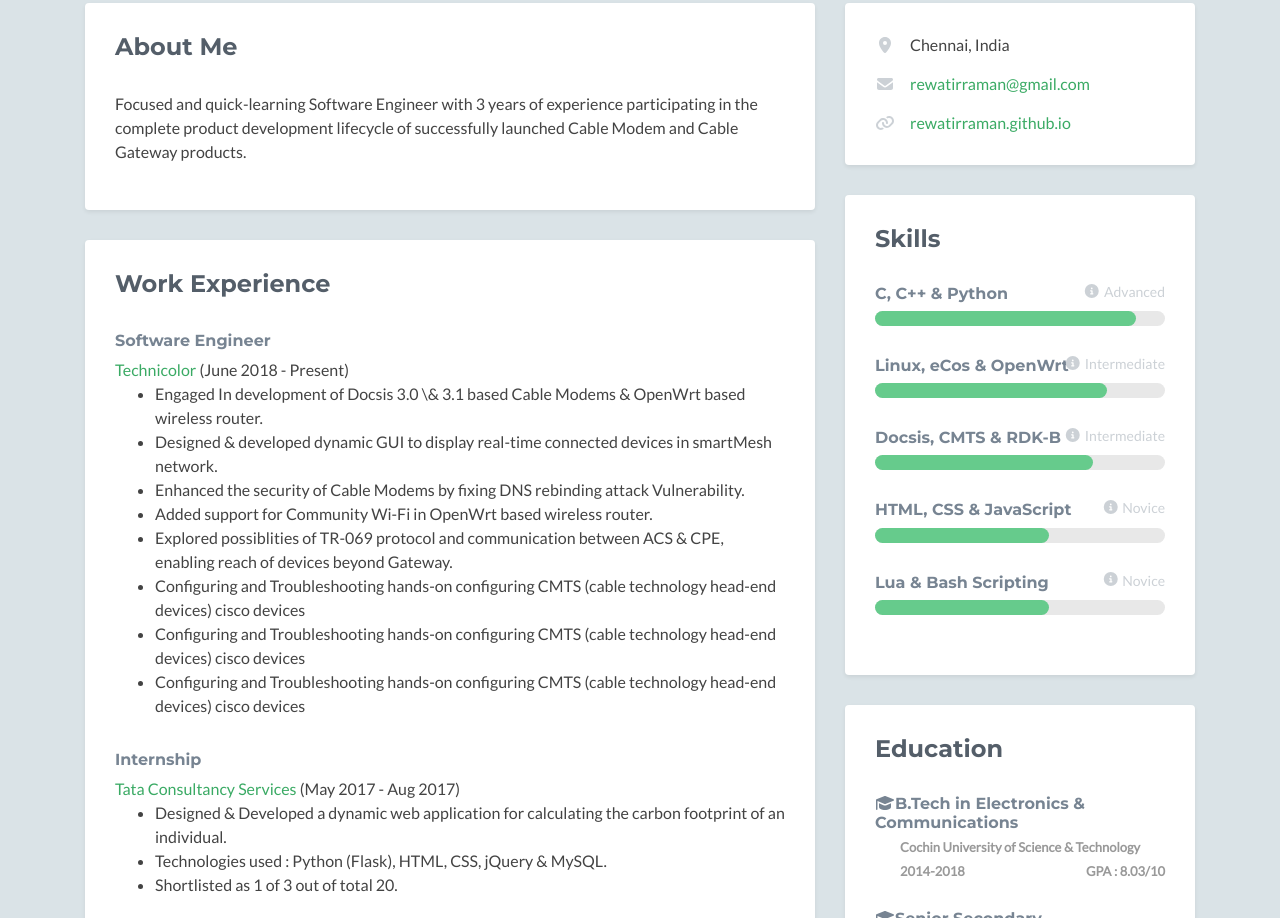
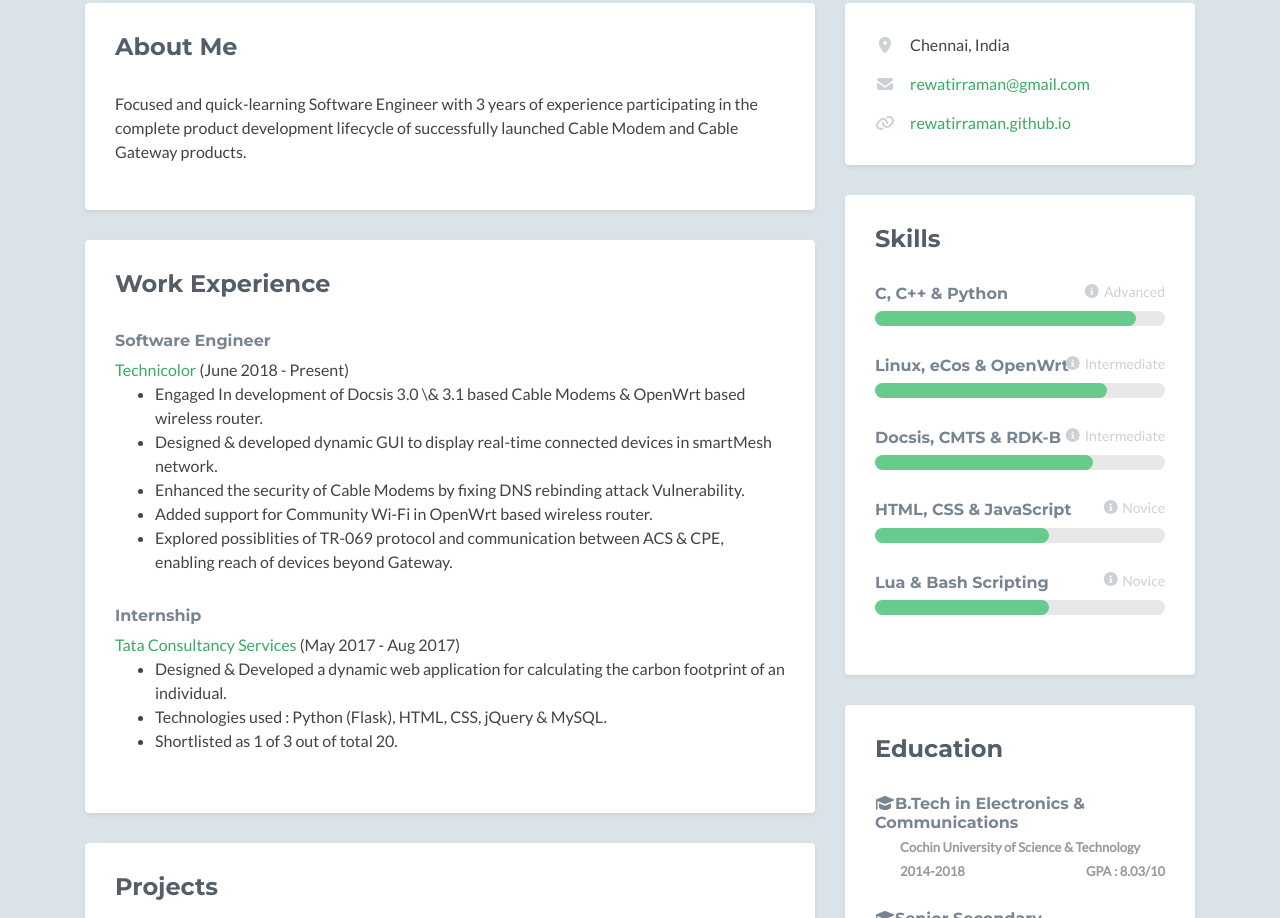
Before and after one commit to rewatirraman/rewatirraman.github.io, a plain HTML site: page index.html in a window 1280 px wide. Shown: the part 307-1225 px from the top of the page. Drawn offline with Linux system fonts and the light colour scheme; no server answers.

Commit message:
Update index.html

```diff
--- a/index.html
+++ b/index.html
@@ -71,9 +71,7 @@
 									<li>Enhanced the security of Cable Modems by fixing DNS rebinding attack Vulnerability.</li>
 									<li>Added support for Community Wi-Fi in OpenWrt based wireless router.</li>
 									<li>Explored possiblities of TR-069 protocol and communication between ACS & CPE, enabling reach of devices beyond Gateway.</li>
-									<li>Configuring and Troubleshooting hands-on configuring CMTS (cable technology head-end devices) cisco devices</li>
-									<li>Configuring and Troubleshooting hands-on configuring CMTS (cable technology head-end devices) cisco devices</li>
-									<li>Configuring and Troubleshooting hands-on configuring CMTS (cable technology head-end devices) cisco devices</li>
+<!--									<li>Configuring and Troubleshooting hands-on configuring CMTS (cable technology head-end devices) cisco devices</li>-->
 								</ul>
 <!--
 								<span><b>Key achievement: </b></span>
```
